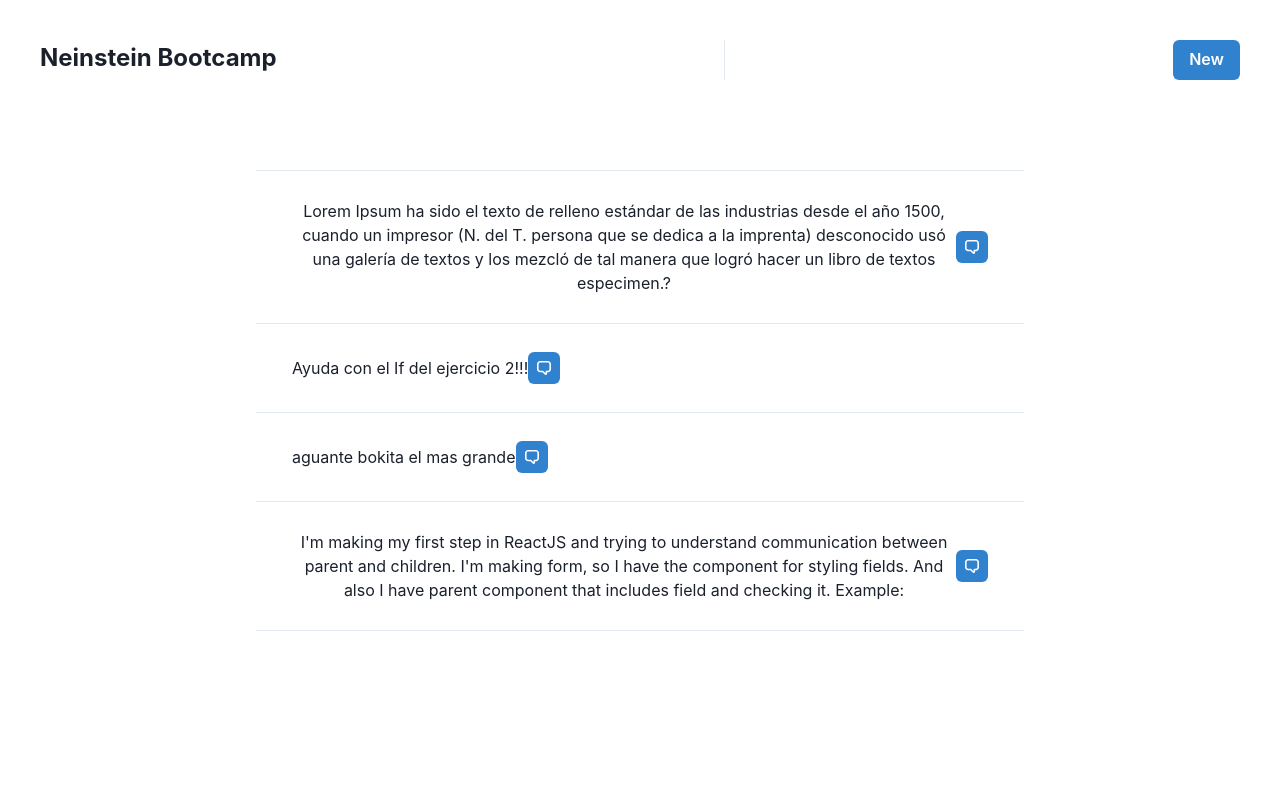
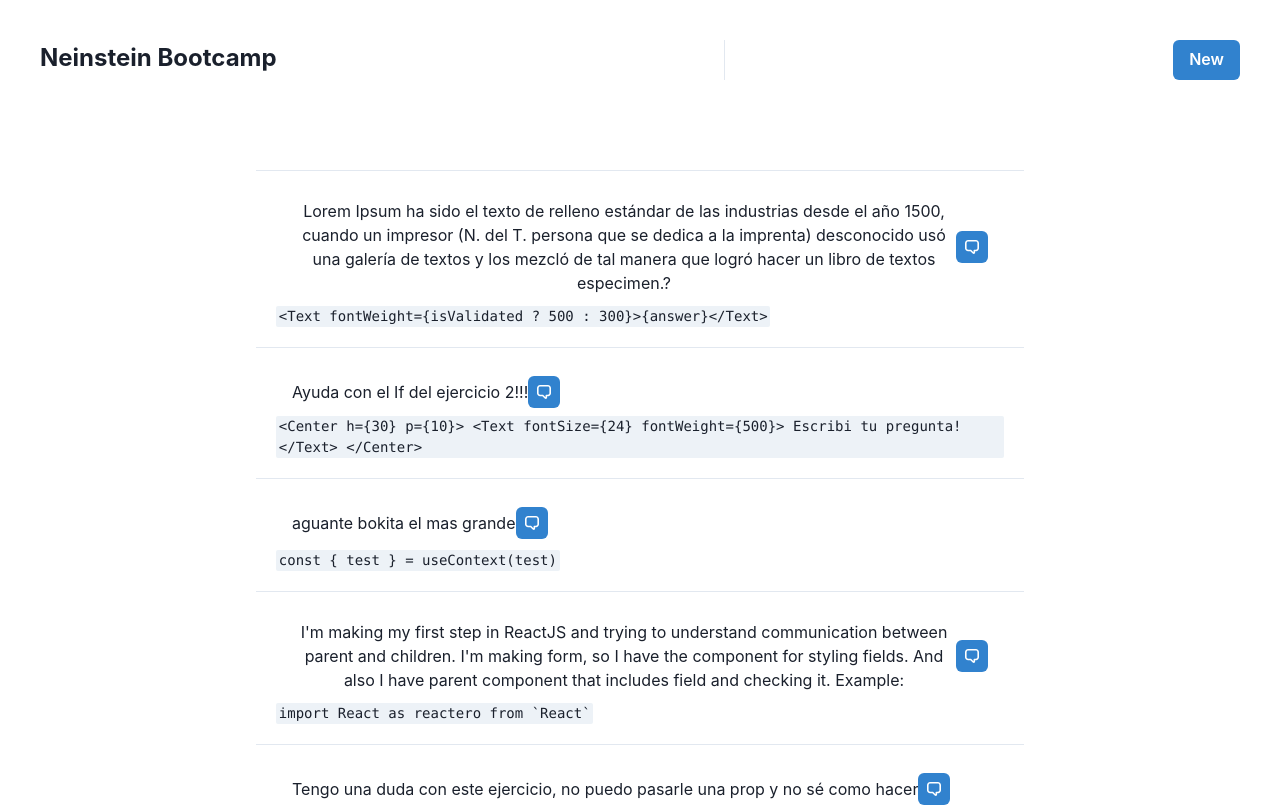
Before and after one commit to agusortola/coderaceBootcamp, a React (Create React App) app: page / in a window 1280 px wide. Shown: the top 807 px of the page. Built offline with nearby package versions, Linux system fonts and the light colour scheme; data requests are answered from the project's data file.

Commit message:
añado campos body y isValidated a las respuestas

```diff
--- a/data/db.json
+++ b/data/db.json
@@ -2,43 +2,110 @@
   "questions": [
     {
       "title": "Lorem Ipsum ha sido el texto de relleno estándar de las industrias desde el año 1500, cuando un impresor (N. del T. persona que se dedica a la imprenta) desconocido usó una galería de textos y los mezcló de tal manera que logró hacer un libro de textos especimen.?",
-      "category": "lorem ipsum...",
+      "codeFragment": "<Text fontWeight={isValidated ? 500 : 300}>{answer}</Text>",
       "date": "10-20-12",
       "answers": [
-        "Hay muchas variaciones de los pasajes de Lorem Ipsum disponibles, pero la mayoría sufrió alteraciones en alguna manera, ya sea porque se le agregó humor, o palabras aleatorias que no parecen ni un poco creíbles.",
-        "El trozo de texto estándar de Lorem Ipsum usado desde el año 1500 es reproducido debajo para aquellos interesados. Las secciones 1.10.32 y 1.10.33 de de Finibus Bonorum et Maloru por Cicero son también reproducidas en su forma original exacta, acompañadas por versiones en Inglés de la traducción realizada en 1914 por H. Rackham.",
-        "Lorem Ipsum ha sido el texto de relleno estándar de las industrias desde el año 1500, cuando un impresor (N. del T. persona que se dedica a la imprenta) desconocido usó una galería de textos y los mezcló de tal manera que logró hacer un libro de textos especimen."
+        {
+          "body": "Hay muchas variaciones de los pasajes de Lorem Ipsum disponibles, pero la mayoría sufrió alteraciones en alguna manera, ya sea porque se le agregó humor, o palabras aleatorias que no parecen ni un poco creíbles.",
+          "isValidated": true
+        },
+        {
+          "body": "Hay muchas variaciones de los pasajes de Lorem Ipsum disponibles, pero la mayoría sufrió alteraciones en alguna manera, ya sea porque se le agregó humor, o palabras aleatorias que no parecen ni un poco creíbles.",
+          "isValidated": false
+        },
+        {
+          "body": "Hay muchas variaciones de los pasajes de Lorem Ipsum disponibles, pero la mayoría sufrió alteraciones en alguna manera, ya sea porque se le agregó humor, o palabras aleatorias que no parecen ni un poco creíbles.",
+          "isValidated": false
+        }
       ],
       "id": 1
     },
     {
       "title": "Ayuda con el If del ejercicio 2!!!",
-      "category": "orem ipsum...",
+      "codeFragment": "<Center h={30} p={10}> <Text fontSize={24} fontWeight={500}> Escribi tu pregunta! </Text> </Center>",
       "date": "10-20-12",
       "answers": [
-        "si papurri, alto bootcamp el del nenardo",
-        "no, es una vere",
-        "pero aguante jugar al cs y fumar vela"
+        {
+          "body": "Hay muchas variaciones de los pasajes de Lorem Ipsum disponibles, pero la mayoría sufrió alteraciones en alguna manera, ya sea porque se le agregó humor, o palabras aleatorias que no parecen ni un poco creíbles.",
+          "isValidated": false
+        },
+        {
+          "body": "Hay muchas variaciones de los pasajes de Lorem Ipsum disponibles, pero la mayoría sufrió alteraciones en alguna manera, ya sea porque se le agregó humor, o palabras aleatorias que no parecen ni un poco creíbles.",
+          "isValidated": false
+        },
+        {
+          "body": "Hay muchas variaciones de los pasajes de Lorem Ipsum disponibles, pero la mayoría sufrió alteraciones en alguna manera, ya sea porque se le agregó humor, o palabras aleatorias que no parecen ni un poco creíbles.",
+          "isValidated": true
+        }
       ],
       "id": 2
     },
     {
       "title": "aguante bokita el mas grande",
-      "category": "lorem ipsum...",
+      "codeFragment": "const { test } = useContext(test)",
       "date": "10-20-12",
       "answers": [
-        "si papurri, alto bootcamp el del nenardo",
-        "no, es una vere",
-        "pero aguante jugar al cs y fumar vela"
+        {
+          "body": "Hay muchas variaciones de los pasajes de Lorem Ipsum disponibles, pero la mayoría sufrió alteraciones en alguna manera, ya sea porque se le agregó humor, o palabras aleatorias que no parecen ni un poco creíbles.",
+          "isValidated": true
+        },
+        {
+          "body": "Hay muchas variaciones de los pasajes de Lorem Ipsum disponibles, pero la mayoría sufrió alteraciones en alguna manera, ya sea porque se le agregó humor, o palabras aleatorias que no parecen ni un poco creíbles.",
+          "isValidated": false
+        },
+        {
+          "body": "Hay muchas variaciones de los pasajes de Lorem Ipsum disponibles, pero la mayoría sufrió alteraciones en alguna manera, ya sea porque se le agregó humor, o palabras aleatorias que no parecen ni un poco creíbles.",
+          "isValidated": false
+        }
       ],
       "id": 3
     },
     {
       "title": "I'm making my first step in ReactJS and trying to understand communication between parent and children. I'm making form, so I have the component for styling fields. And also I have parent component that includes field and checking it. Example:",
-      "category": "ASD",
+      "codeFragment": "import React as reactero from `React`",
       "date": "Aug 27th 21",
-      "emptyArr": [],
+      "answers": [
+        {
+          "body": "Hay muchas variaciones de los pasajes de Lorem Ipsum disponibles, pero la mayoría sufrió alteraciones en alguna manera, ya sea porque se le agregó humor, o palabras aleatorias que no parecen ni un poco creíbles.",
+          "isValidated": false
+        },
+        {
+          "body": "Hay muchas variaciones de los pasajes de Lorem Ipsum disponibles, pero la mayoría sufrió alteraciones en alguna manera, ya sea porque se le agregó humor, o palabras aleatorias que no parecen ni un poco creíbles.",
+          "isValidated": true
+        },
+        {
+          "body": "Hay muchas variaciones de los pasajes de Lorem Ipsum disponibles, pero la mayoría sufrió alteraciones en alguna manera, ya sea porque se le agregó humor, o palabras aleatorias que no parecen ni un poco creíbles.",
+          "isValidated": false
+        }
+      ],
       "id": 4
+    },
+    {
+      "title": "Tengo una duda con este ejercicio, no puedo pasarle una prop y no sé como hacer",
+      "codeFragment": "<AccordionPanel>\n              <Text fontWeight={isValidated ? 500 : 300}>{answer}</Text>\n              <IconButton\n                onClick={() => setIsValidated(!isValidated)}\n                colorScheme=\"green\"\n                size=\"xs\"\n                aria-label=\"Search database\"\n                icon={<CheckIcon  />}\n              />\n            </AccordionPanel>",
+      "date": "Aug 27th 21",
+      "answers": [
+        {
+          "body": "Hay muchas variaciones de los pasajes de Lorem Ipsum disponibles, pero la mayoría sufrió alteraciones en alguna manera, ya sea porque se le agregó humor, o palabras aleatorias que no parecen ni un poco creíbles.",
+          "isValidated": false
+        },
+        {
+          "body": "Hay muchas variaciones de los pasajes de Lorem Ipsum disponibles, pero la mayoría sufrió alteraciones en alguna manera, ya sea porque se le agregó humor, o palabras aleatorias que no parecen ni un poco creíbles.",
+          "isValidated": false
+        },
+        {
+          "body": "Hay muchas variaciones de los pasajes de Lorem Ipsum disponibles, pero la mayoría sufrió alteraciones en alguna manera, ya sea porque se le agregó humor, o palabras aleatorias que no parecen ni un poco creíbles.",
+          "isValidated": true
+        }
+      ],
+      "id": 5
+    },
+    {
+      "title": "ASdasdddddddddddddddddd",
+      "codeFragment": "asgsdgdsdsfhdfweqw asdasddasasd  sa a",
+      "date": "Aug 27th 21",
+      "answers": [],
+      "id": 6
     }
   ]
 }
--- a/src/components/Create.js
+++ b/src/components/Create.js
@@ -9,15 +9,16 @@ import { Link } from "react-router-dom";
 const Create = () => {
   const [title, setTitle] = useState("");
   const [codeFragment, setCodeFragment] = useState([""]);
-  const category = "ASD";
-  const date = Moment().format("MMM Do YY");
-  const emptyArr = [];
+
+
 
   const { setNewQuestion } = useContext(DataContext);
 
   const handleSubmit = (e) => {
+    const date = Moment().format("MMM Do YY");
+    const answers = [];
     e.preventDefault();
-    const question = { title, category, date, emptyArr };
+    const question = { title, codeFragment, date, answers };
     setNewQuestion(question);
   };
   return (
@@ -36,7 +37,7 @@ const Create = () => {
         </Center>
         <Center h={30} p={10}>
           <Text fontSize={24} fontWeight={300}>
-            Queres agregarle un fragmento de codigo? Pegalo acá abajo
+            Queres agregar un fragmento de codigo como duda? Pegalo acá abajo (de todos modos escribi una pregunta arriba!)
           </Text>
         </Center>
         <Center>
--- a/src/components/DataContext.js
+++ b/src/components/DataContext.js
@@ -11,7 +11,6 @@ export const DataProvider = ({ children }) => {
 
     useEffect(()=>{
         if(newQuestion !== undefined){
-            console.log('newQuestion', newQuestion)
             fetch("http://localhost:8000/questions", {
                 method: "POST",
                 headers: { "Content-Type": "application/json" },
--- a/src/components/List.js
+++ b/src/components/List.js
@@ -16,23 +16,20 @@ const handleClick = () => {
 };
 
 const List = () => {
-
-  const {data: questions} = useContext(DataContext)
-
-  console.log(questions)
+  const { data: questions } = useContext(DataContext);
 
   return (
-    <div display= 'block' width='100%'>
-    <Accordion width='100%' >
-      {questions && questions.map((question) => (
+    <div display="block" width="100%">
+      <Accordion width="100%">
+        {questions &&
+          questions.map((question) => (
             <QuestionItem
               className="question-preview"
               question={question}
               key={question.id}
             />
-
-      ))}
-    </Accordion>
+          ))}
+      </Accordion>
     </div>
   );
 };
--- a/src/components/QuestionItem.js
+++ b/src/components/QuestionItem.js
@@ -7,6 +7,7 @@ import {
   AccordionIcon,
   Button,
   Text,
+  Code,
 } from "@chakra-ui/react";
 import { ChatIcon, CheckIcon } from "@chakra-ui/icons";
 import { IconButton, HStack, VStack } from "@chakra-ui/react";
@@ -21,15 +22,10 @@ const QuestionItem = ({ question }) => {
   const [isValidated, setIsValidated] = useState(false);
 
   return (
-    <AccordionItem
-      flex="1"
-      key={question.id}
-      p={5}
-    >
+    <AccordionItem flex="1" key={question.id} p={5}>
       <h2>
         <AccordionButton>
-
-        {question.title}
+          {question.title} <br></br>
           <IconButton
             colorScheme="blue"
             size="sm"
@@ -37,21 +33,22 @@ const QuestionItem = ({ question }) => {
             icon={<ChatIcon />}
           />
         </AccordionButton>
+        <Code>{question.codeFragment}</Code>
       </h2>
 
-      {!!question.answers && question.answers.map((answer) => {
+      {!!question.answers &&
+        question.answers.map((answer) => {
           return (
             <AccordionPanel>
-              <Text fontWeight={isValidated ? 500 : 300}>{answer}</Text>
+              <Text fontWeight={answer.isValidated ? 500 : 300}>{answer.body}</Text>
               <IconButton
                 onClick={() => setIsValidated(!isValidated)}
                 colorScheme="green"
                 size="xs"
                 aria-label="Search database"
-                icon={<CheckIcon  />}
+                icon={<CheckIcon />}
               />
             </AccordionPanel>
-
           );
         })}
     </AccordionItem>
```
Lines whose indentation alone changed are shown as unchanged.
